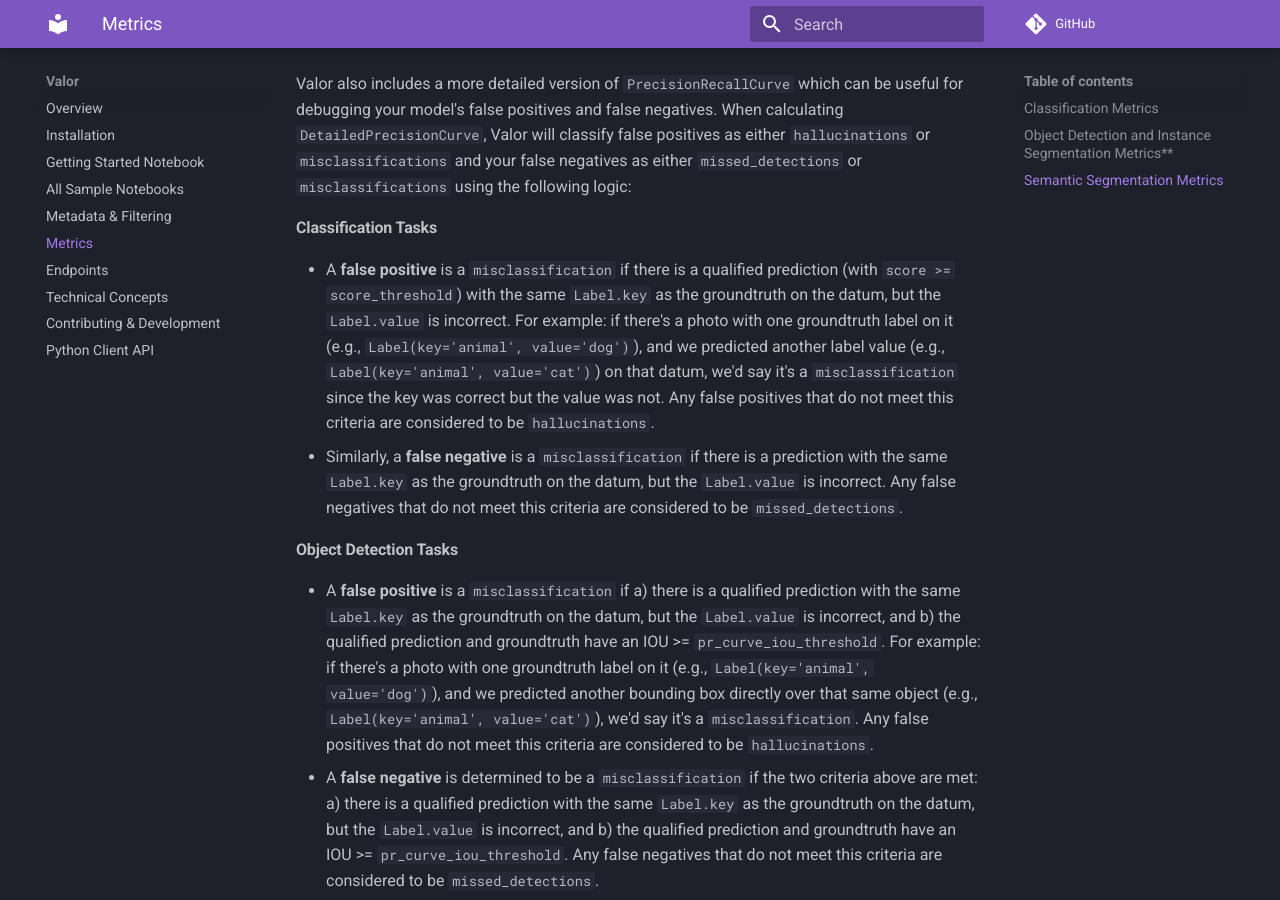
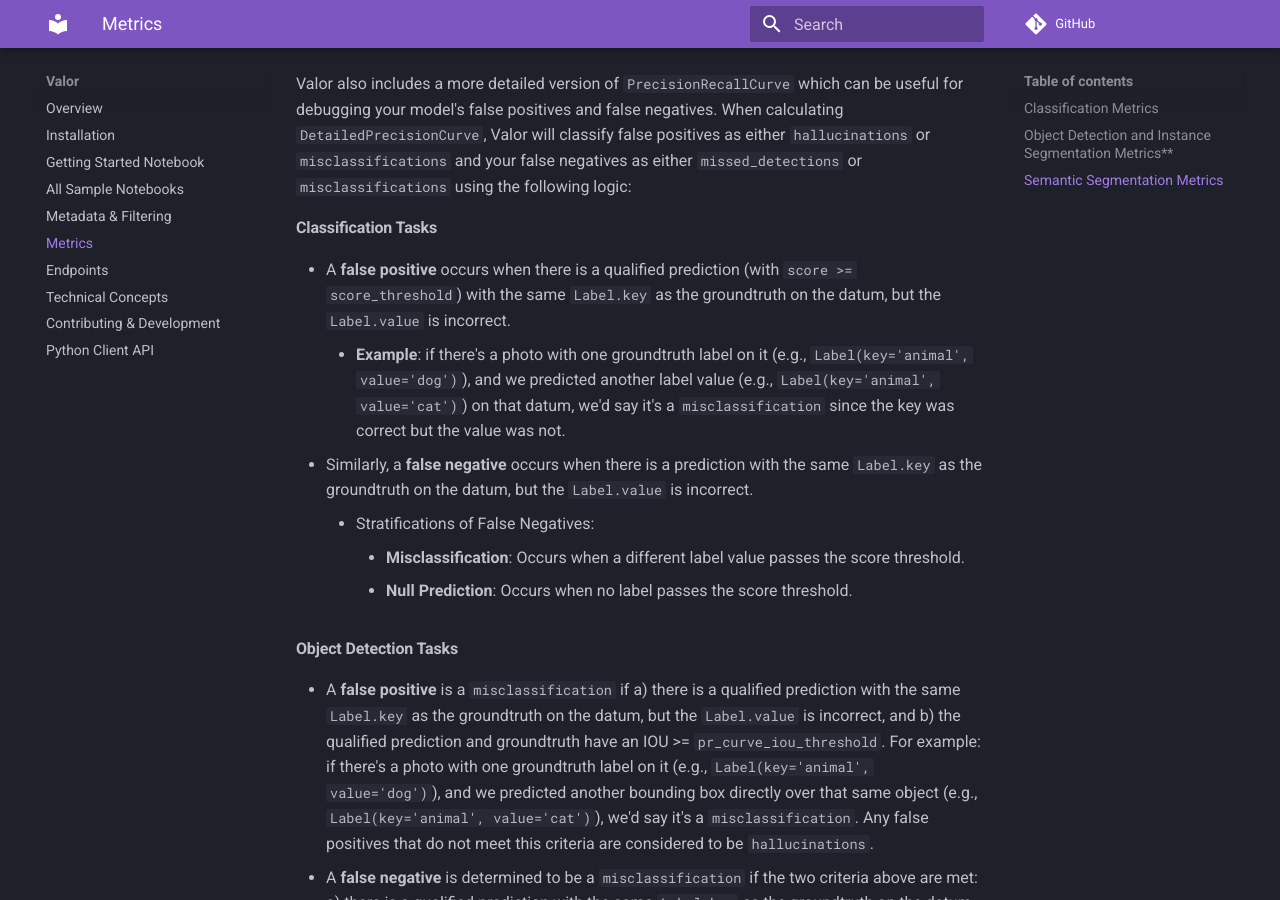
Before and after one commit to Striveworks/valor, an MkDocs documentation site: the page built from docs/metrics.md, in a window 1280 px wide and 900 px high, scrolled down 8056 px. Built offline with MkDocs 1.6.1 and Material for MkDocs 9.7.7, drawn with Linux system fonts in a browser that asks for light colours; comment, search, counter and statistics services are not loaded.

Commit message:
update documentation

```diff
--- a/docs/metrics.md
+++ b/docs/metrics.md
@@ -218,8 +218,12 @@ The `PrecisionRecallCurve` values differ from the precision-recall curves used t
 Valor also includes a more detailed version of `PrecisionRecallCurve` which can be useful for debugging your model's false positives and false negatives. When calculating `DetailedPrecisionCurve`, Valor will classify false positives as either `hallucinations` or `misclassifications` and your false negatives as either `missed_detections` or `misclassifications` using the following logic:
 
 #### Classification Tasks
-  - A **false positive** is a `misclassification` if there is a qualified prediction (with `score >= score_threshold`) with the same `Label.key` as the groundtruth on the datum, but the `Label.value` is incorrect. For example: if there's a photo with one groundtruth label on it (e.g., `Label(key='animal', value='dog')`), and we predicted another label value (e.g., `Label(key='animal', value='cat')`) on that datum, we'd say it's a `misclassification` since the key was correct but the value was not. Any false positives that do not meet this criteria are considered to be `hallucinations`.
-  - Similarly, a **false negative** is a `misclassification` if there is a prediction with the same `Label.key` as the groundtruth on the datum, but the `Label.value` is incorrect. Any false negatives that do not meet this criteria are considered to be `missed_detections`.
+  - A **false positive** occurs when there is a qualified prediction (with `score >= score_threshold`) with the same `Label.key` as the groundtruth on the datum, but the `Label.value` is incorrect.
+    - **Example**: if there's a photo with one groundtruth label on it (e.g., `Label(key='animal', value='dog')`), and we predicted another label value (e.g., `Label(key='animal', value='cat')`) on that datum, we'd say it's a `misclassification` since the key was correct but the value was not.
+  - Similarly, a **false negative** occurs when there is a prediction with the same `Label.key` as the groundtruth on the datum, but the `Label.value` is incorrect.
+    - Stratifications of False Negatives:
+        - **Misclassification**: Occurs when a different label value passes the score threshold.
+        - **Null Prediction**: Occurs when no label passes the score threshold.
 
 #### Object Detection Tasks
   - A **false positive** is a `misclassification` if a) there is a qualified prediction with the same `Label.key` as the groundtruth on the datum, but the `Label.value` is incorrect, and b) the qualified prediction and groundtruth have an IOU >= `pr_curve_iou_threshold`. For example: if there's a photo with one groundtruth label on it (e.g., `Label(key='animal', value='dog')`), and we predicted another bounding box directly over that same object (e.g., `Label(key='animal', value='cat')`), we'd say it's a `misclassification`. Any false positives that do not meet this criteria are considered to be `hallucinations`.
```
